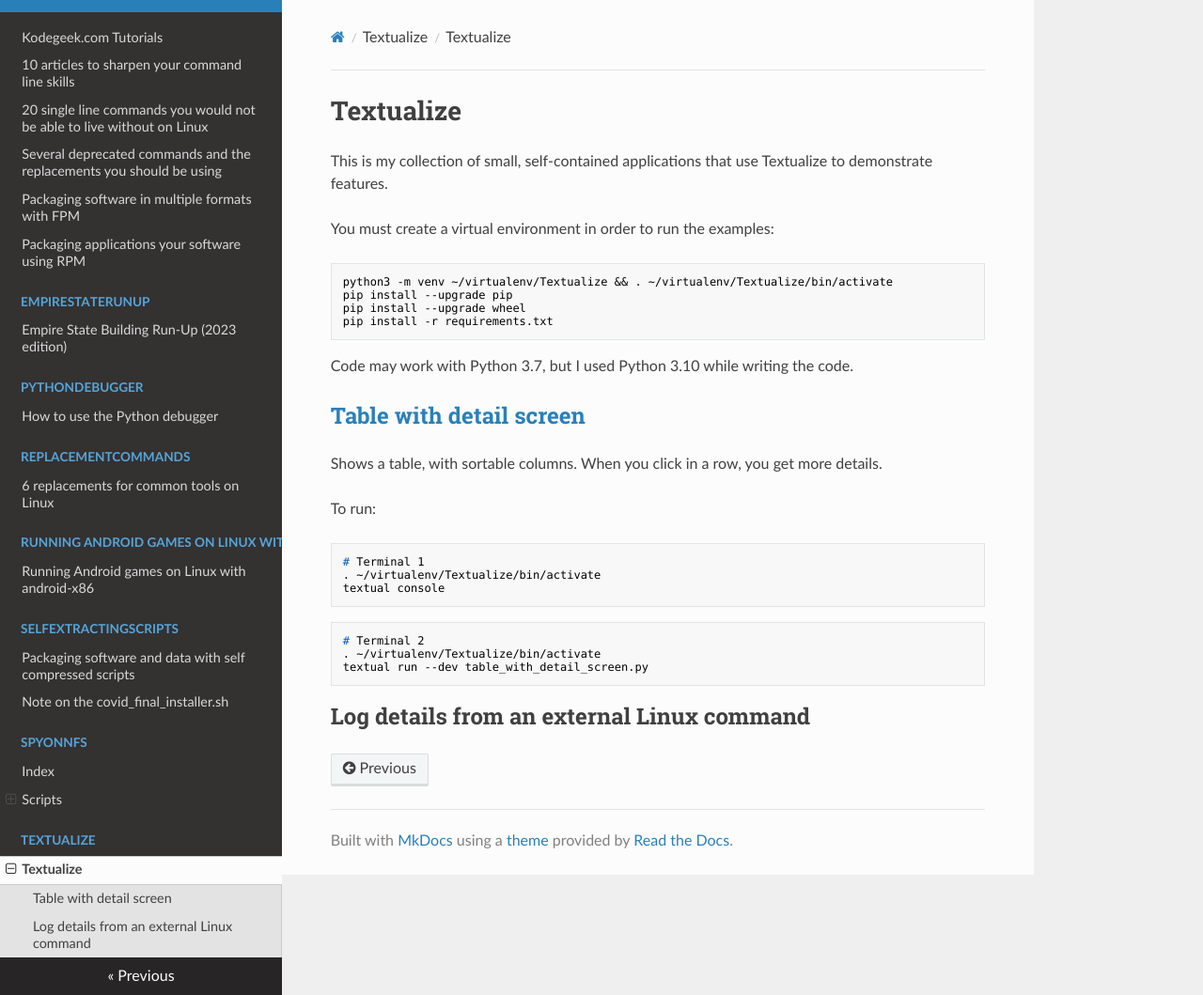
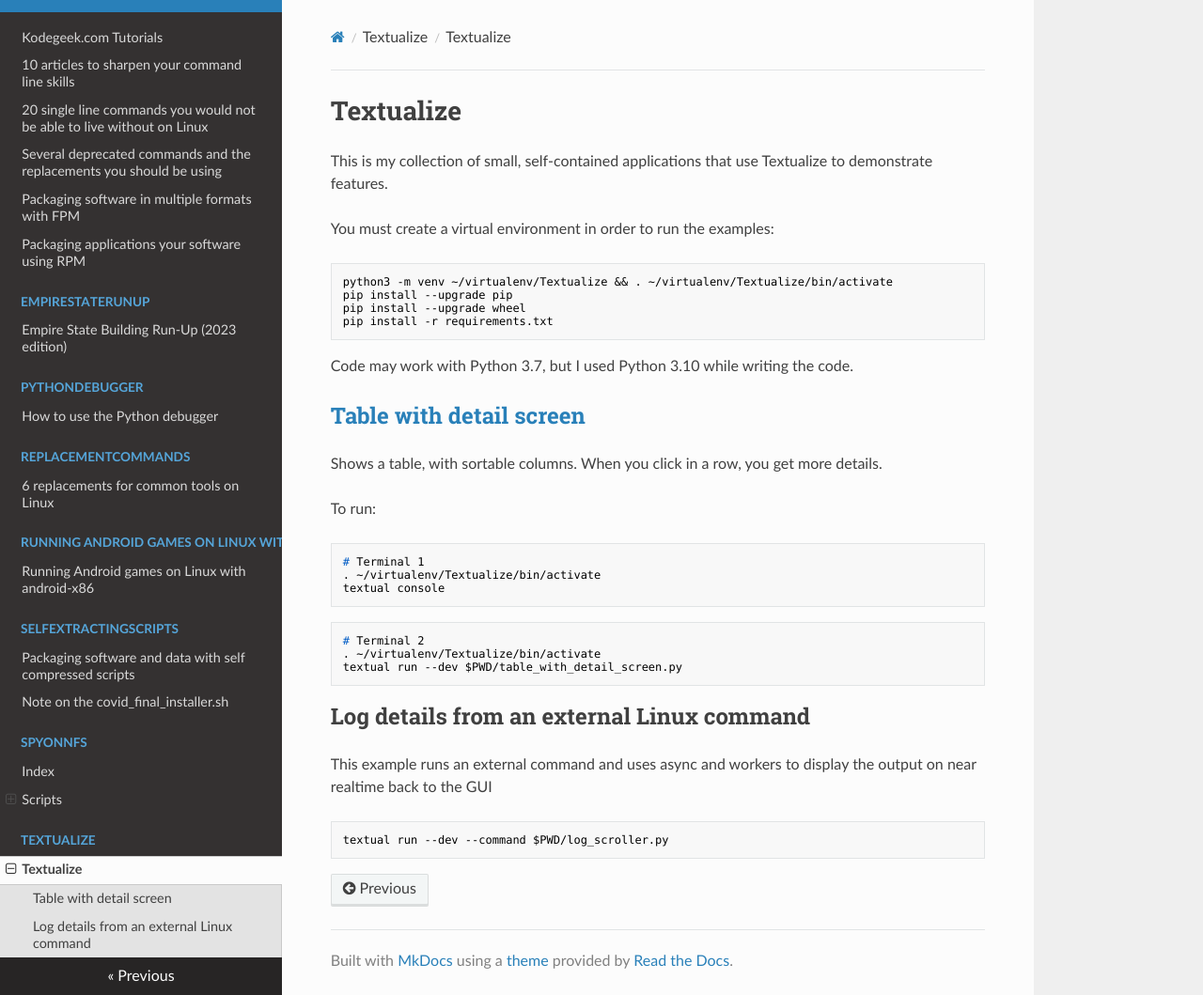
Before and after one commit to josevnz/tutorials, an MkDocs documentation site: the page built from docs/Textualize/README.md, in a window 1280 px wide and 1059 px high. Shown: the whole window at 94% size. Built offline with MkDocs 1.6.1, drawn with Linux system fonts in a browser that asks for light colours; nearby versions of some CDN libraries.

````diff
--- a/docs/Textualize/README.md
+++ b/docs/Textualize/README.md
@@ -27,7 +27,14 @@
 ```shell
 # Terminal 2
 . ~/virtualenv/Textualize/bin/activate
-textual run --dev table_with_detail_screen.py
+textual run --dev $PWD/table_with_detail_screen.py
 ```
 
 ## Log details from an external Linux command
+
+This example runs an external command and uses async and workers to display
+the output on near realtime back to the GUI
+
+```shell
+textual run --dev --command $PWD/log_scroller.py
+```
````
